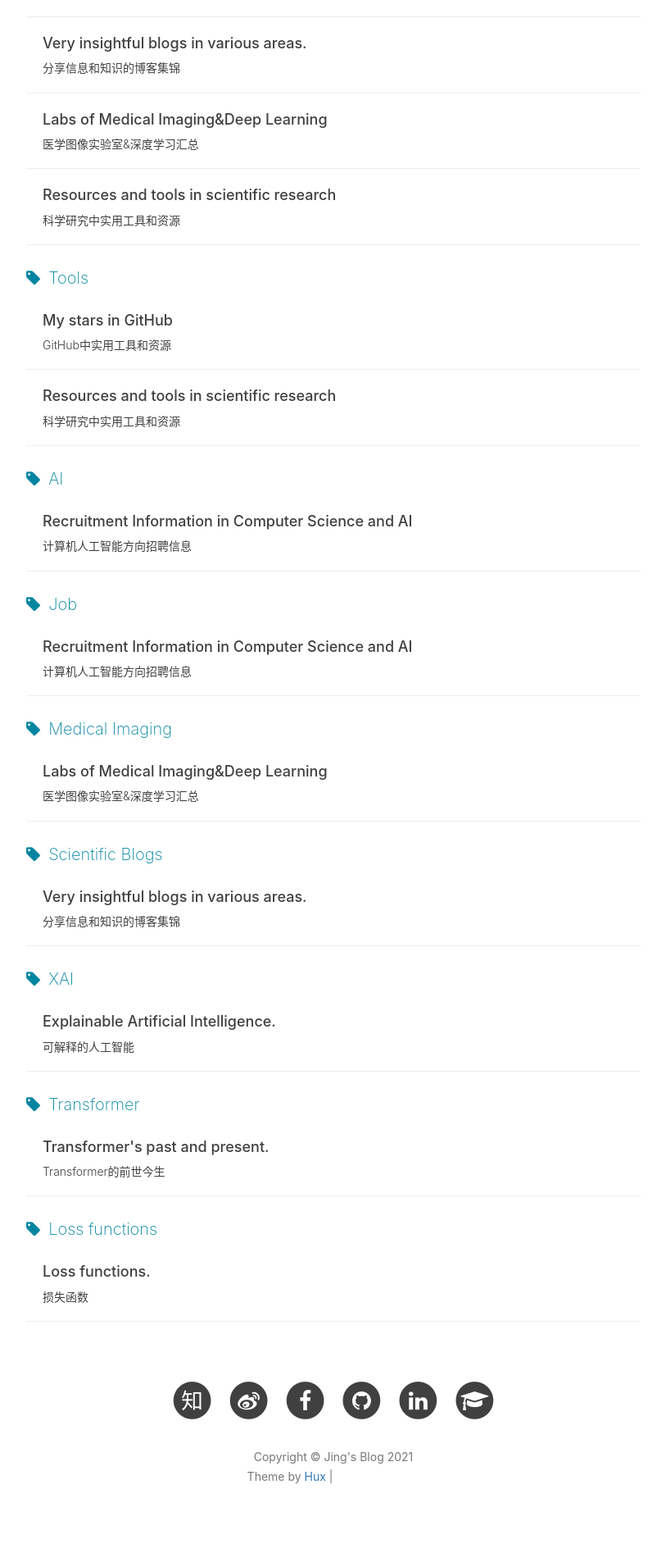
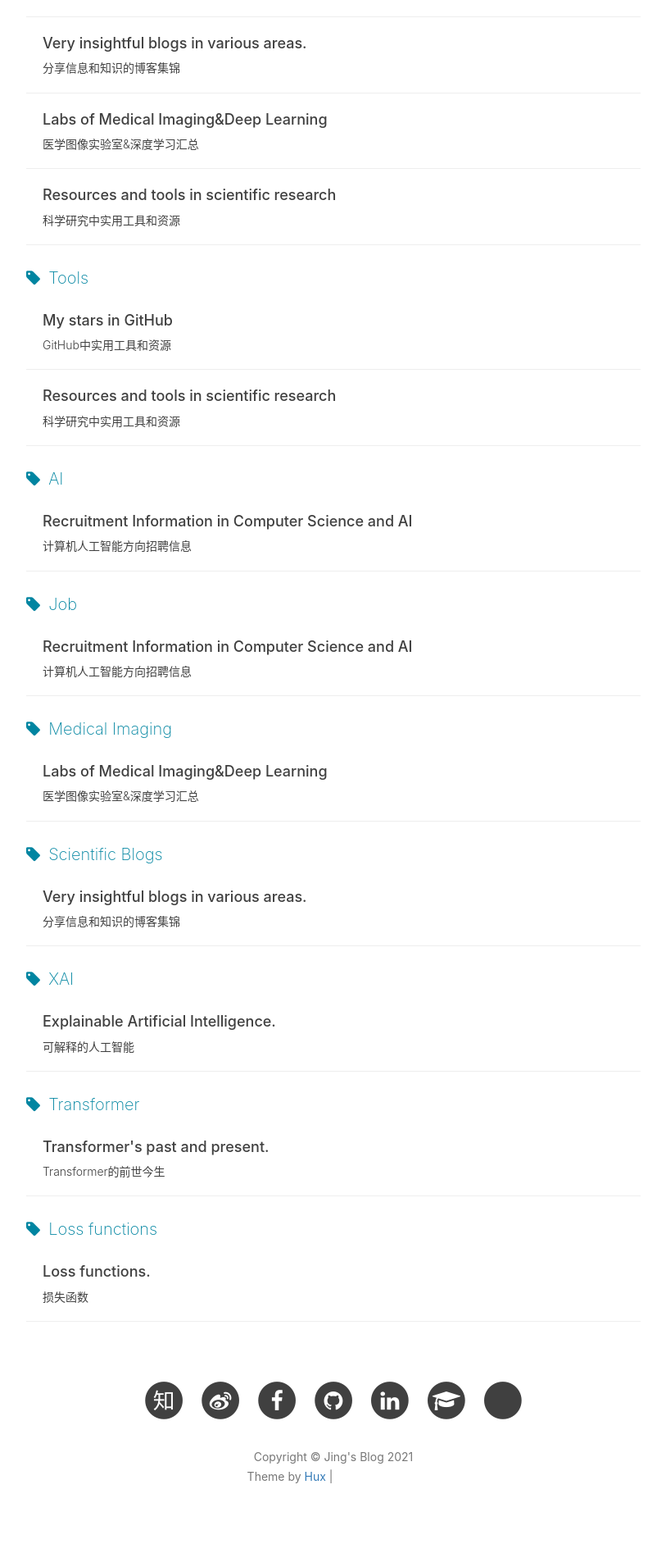
Before and after one commit to jizhang02/jizhang02.github.io, a Jekyll site: the page built from tags.html, in a window 1280 px wide. Shown: the part 2105-4010 px from the top of the page at 82% size, without its empty margins (233-1046 px from the left). Built offline with Jekyll 4.4.1, drawn with Linux system fonts in a browser that asks for light colours; nearby versions of some CDN libraries; a script that is not in the unit is left out; comment, search, counter and statistics services are not loaded; grey boxes are pictures that could not be loaded.

Commit message:
Update footer.html

```diff
--- a/_includes/footer.html
+++ b/_includes/footer.html
@@ -88,6 +88,14 @@
                         </a>
                     </li>
                     {% endif %}
+                    <li>
+                        <a target="_blank" href="https://fotograph.netlify.app">
+                            <span class="fa-stack fa-lg">
+                                <i class="fa fa-circle fa-stack-2x"></i>
+                                <i class="fas fa-camera"></i>
+                            </span>
+                        </a>
+                    </li>
                 </ul>
                 <p class="copyright text-muted">
                     Copyright &copy; {{ site.title }} {{ site.time | date: '%Y' }}
```
